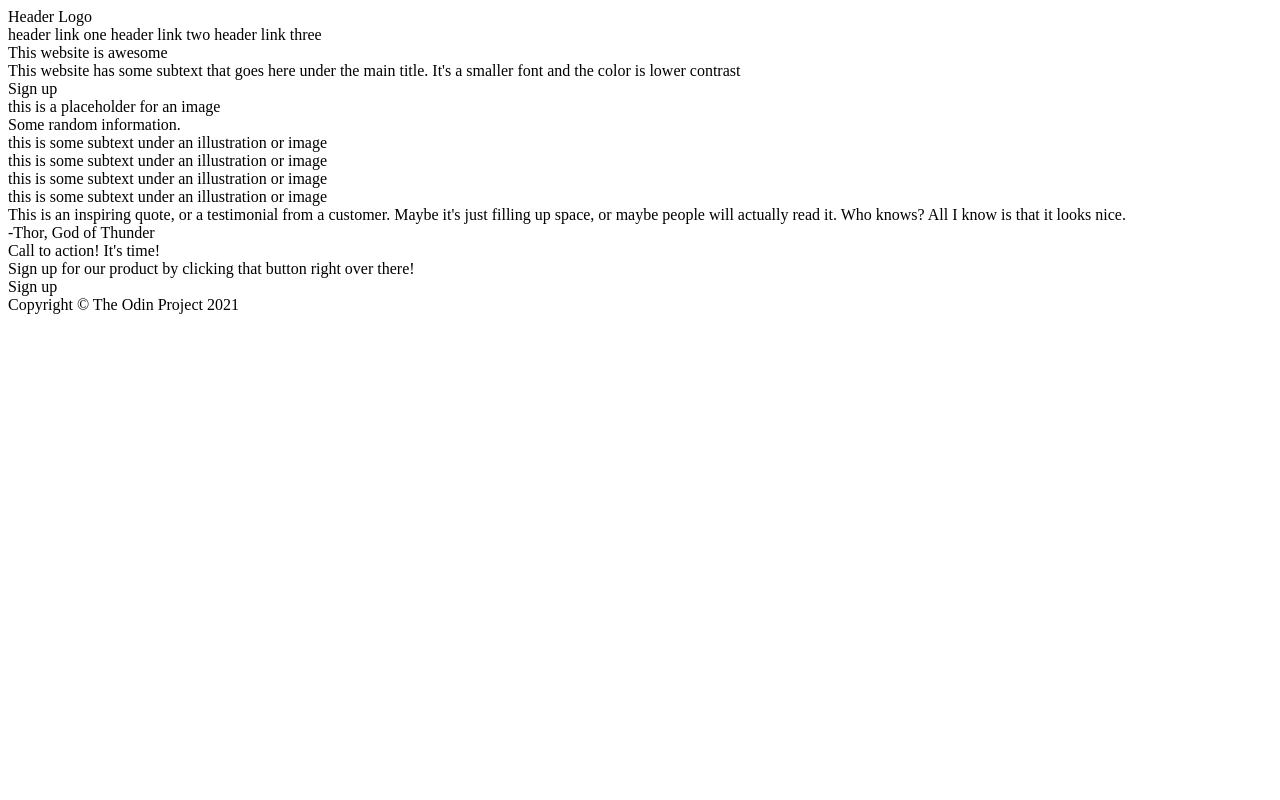
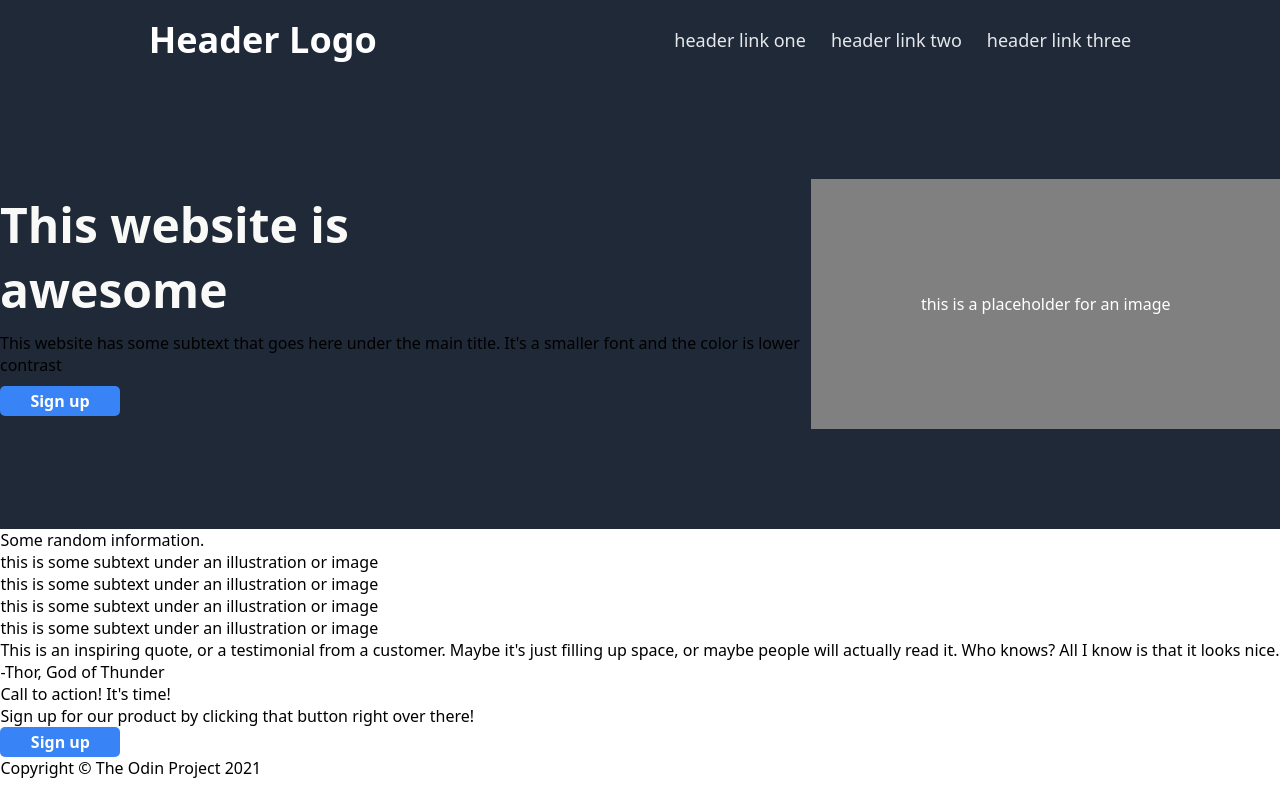
Before and after one commit to Lester-Anthony/odin-landing-page, a plain HTML site: page index.html in a window 1280 px wide. Drawn offline with Linux system fonts and the light colour scheme.

Commit message:
add header and hero

```diff
--- a/index.html
+++ b/index.html
@@ -4,22 +4,29 @@
     <meta charset="UTF-8">
     <meta name="viewport" content="width=device-width, initial-scale=1.0">
     <title>Document</title>
+    <link rel="stylesheet" href="styles.css">
 </head>
 <body>
+    <div class="container">
+
         <div class="header">
-        <div>Header Logo</div>
-        <div>
+            <div class="header-title">Header Logo</div>
+            <div class="header-links">
                 <a>header link one</a>
                 <a>header link two</a>
                 <a>header link three</a>
             </div>
         </div>
+
         <div class="hero">
-        <div>This website is awesome</div>
+            <div class="hero-text">
+                <div class="hero-main-text">This website is awesome</div>
                 <div>This website has some subtext that goes here under the main title. It's a smaller font and the color is lower contrast</div>
                 <div class="button">Sign up</div>
-        <div class="image">this is a placeholder for an image</div>
             </div>
+            <div class="hero-image">this is a placeholder for an image</div>
+        </div>
+
         <div class="info">
             <div>Some random information.</div>
             <div class="panels">
@@ -40,19 +47,23 @@
                 <div>this is some subtext under an illustration or image</div>
             </div>
         </div>
-    </div>
+
         <div class="quotes">
             <div class="quote">This is an inspiring quote, or a testimonial from a customer. Maybe it's just filling up space, or maybe people will actually read it. Who knows? All I know is that it looks nice.</div>
             <div class="author">-Thor, God of Thunder</div>
         </div>
+
         <div class="call">
             <div>Call to action! It's time!</div>
             <div>Sign up for our product by clicking that button right over there!</div>
             <div class="button">Sign up</div>
         </div>
+
         <div class="footer">
             <div>Copyright © The Odin Project 2021</div>
         </div>
 
+    </div>
+
 </body>
 </html>
--- /dev/null
+++ b/styles.css
@@ -0,0 +1,94 @@
+* {
+    margin: 0;
+    padding: 0;
+    list-style: none;
+    text-decoration: none;
+}
+
+.container {
+    font-family: system-ui, -apple-system, BlinkMacSystemFont, 'Segoe UI', Roboto, Oxygen, Ubuntu, Cantarell, 'Open Sans', 'Helvetica Neue', sans-serif;
+    display: flex;
+    flex-direction: column;
+    align-items: center;
+    justify-content: center;
+
+    height: 100%;
+    width: 100%;
+}
+
+.header {
+    color: white;
+    background-color: #1f2937;
+    display: flex;
+    justify-content: space-around;
+    align-items: center;
+    padding: 15px;
+    width: 100%;
+    flex: 1;
+    overflow: auto;
+}
+
+.header-title {
+    font-size: 36px;
+    font-weight: 900;
+}
+
+.header-links {
+    display: flex;
+    font-size: 18px;
+    color: #e5e7eb;
+    justify-content: space-evenly;
+    gap: 25px;
+}
+
+.hero {
+    display: flex;
+    align-items: center;
+    justify-content: space-around;
+    background-color: #1f2937;
+    width: 100%;
+    flex: 1;
+    padding: 15px;
+    padding-top: 100px;
+    padding-bottom: 100px;
+}
+
+.hero-text {
+    display: flex;
+    flex-direction: column;
+    gap: 10px
+}
+
+.hero-image {
+    color: white;
+    text-align: center;
+    line-height: 250px;
+    background-color: grey;
+    height: 100%;
+    width: 500px;
+}
+
+.hero-main-text {
+    font-size: 48px;
+    font-weight: 900;
+    color: #f9faf8;
+    width: 350px;
+}
+
+.hero-secondary-text {
+    font-size: 18px;
+    color: #e5e7eb;
+    width: 480px;
+}
+
+.button {
+    color: white;
+    font-weight: 900;
+    background-color: #3883f6;
+    text-align: center;
+    line-height: 30px;
+    width: 120px;
+    height: 30px;
+    border-radius: 5px;;
+
+}
```
Lines whose indentation alone changed are shown as unchanged.
